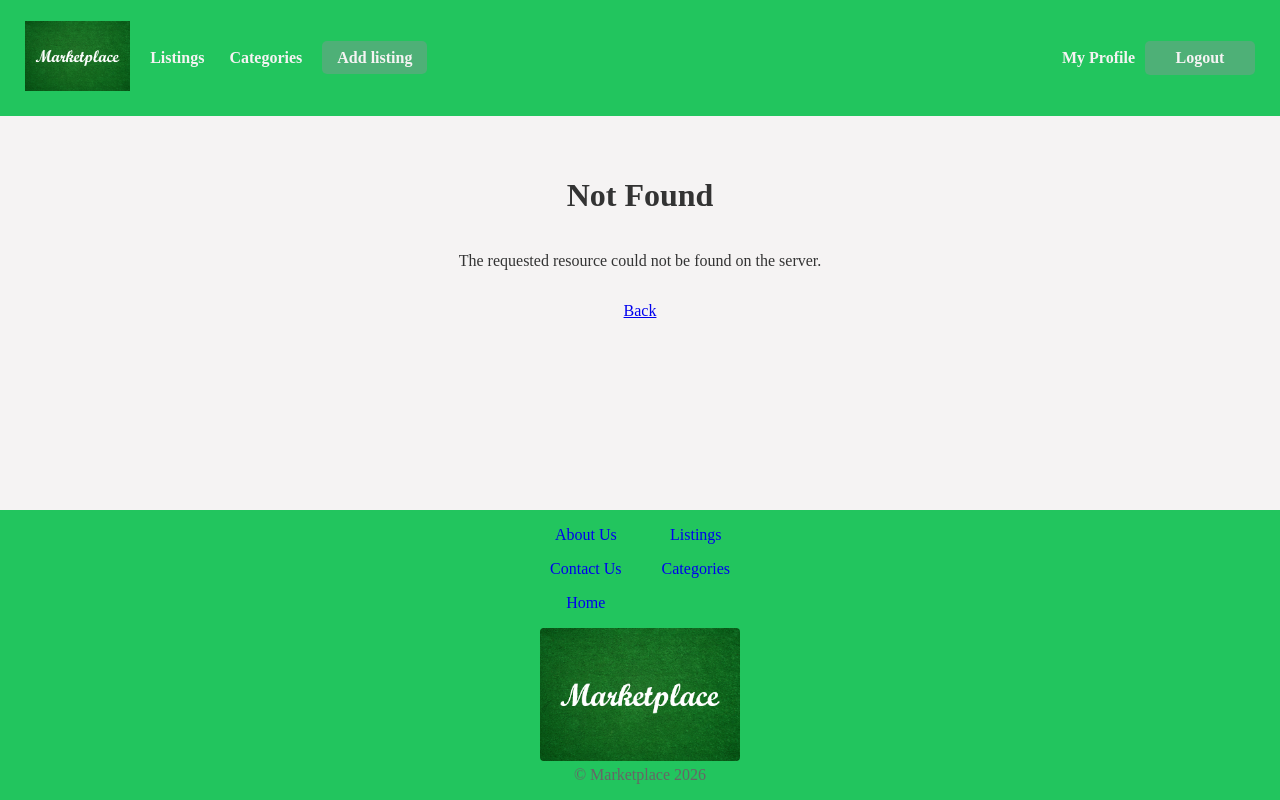
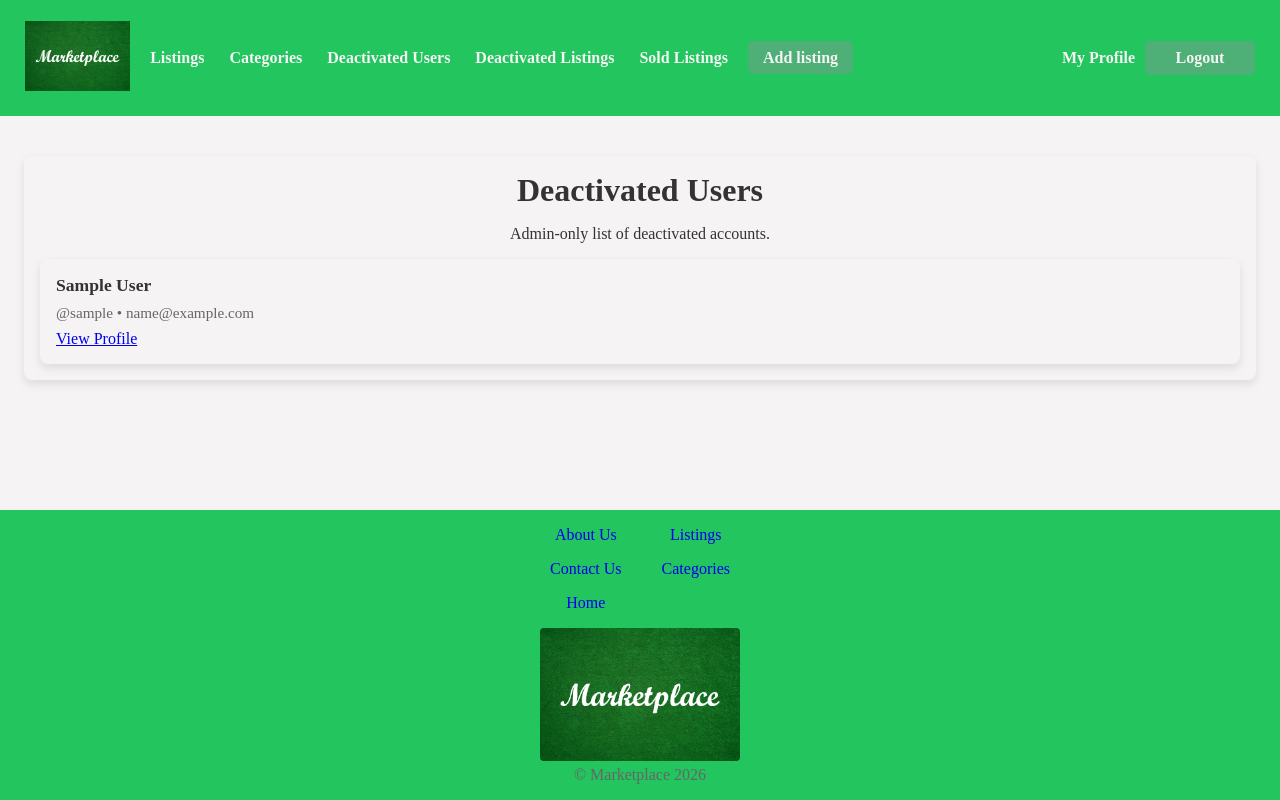
Before and after one commit to JasperK04/marketplace_project, a Flask app: page /deactivated/users in a window 1280 px wide. Run offline with Flask 3, Linux system fonts and the light colour scheme; a user stored in the database is signed in; tables that the repository leaves empty hold one stand-in row (values such as "Sample post").

Commit message:
create admin only pages for overfiews of  d eactivated things and sold listings

```diff
--- a/app/routes.py
+++ b/app/routes.py
@@ -29,6 +29,13 @@ routes = Blueprint("routes", __name__)
 
 def can_view_restricted_pages():
     return current_user.is_authenticated and current_user.is_admin
+
+
+def require_admin():
+    if not can_view_restricted_pages():
+        flash("You do not have permission to view this page.", "error")
+        return False
+    return True
 
 
 def normal_path(path):
@@ -197,9 +204,8 @@ def profile_by_name(user_name: str):
         page=page,
         per_page=per_page,
     )
-    show_deactivated_listings = (
-        current_user.is_authenticated
-        and (current_user.id == user.id or current_user.is_admin)
+    show_deactivated_listings = current_user.is_authenticated and (
+        current_user.id == user.id or current_user.is_admin
     )
     deactivated_listings = []
     sold_listings = []
@@ -404,8 +410,7 @@ def listing(listing_id: int):
     if image:
         listing["filename"] = image.filename
     is_owner = (
-        current_user.is_authenticated
-        and current_user.id == listing["seller"]["id"]
+        current_user.is_authenticated and current_user.id == listing["seller"]["id"]
     )
     if listing["is_deactivated"] and not (can_view_restricted_pages() or is_owner):
         return redirect(url_for("routes.listings"))
@@ -662,6 +667,77 @@ def category_name(category_name: str):  # pylint: disable=redefined-outer-name
     return category(cat.id)
 
 
+@routes.route("/deactivated/users", methods=["GET"])
+@login_required
+def deactivated_users():
+    if not require_admin():
+        return redirect(url_for("routes.index"))
+    users = (
+        db.session.execute(sa.select(User).where(User.is_deactivated.is_(True)))
+        .scalars()
+        .all()
+    )
+    return render_template("deactivated_users.html", users=users)
+
+
+@routes.route("/deactivated/listings", methods=["GET"])
+@login_required
+def deactivated_listings():
+    if not require_admin():
+        return redirect(url_for("routes.index"))
+    page = request.args.get("page", 1, type=int)
+    per_page = request.args.get("per_page", 36, type=int)
+    listings, per_page, total_pages = get_open_listings_with_images(
+        include_only_deactivated=True,
+        include_sold=True,
+        page=page,
+        per_page=per_page,
+    )
+    if page > total_pages:
+        page = total_pages
+    elif page < 1:
+        page = 1
+    return render_template(
+        "deactivated_listings.html",
+        listings=listings,
+        current_page=page,
+        total_pages=total_pages,
+        per_page=per_page,
+        current_page_url=url_for("routes.deactivated_listings"),
+        filter_params={},
+        query_string="",
+    )
+
+
+@routes.route("/sold/listings", methods=["GET"])
+@login_required
+def sold_listings():
+    if not require_admin():
+        return redirect(url_for("routes.index"))
+    page = request.args.get("page", 1, type=int)
+    per_page = request.args.get("per_page", 36, type=int)
+    listings, per_page, total_pages = get_open_listings_with_images(
+        include_only_sold=True,
+        include_deactivated=True,
+        page=page,
+        per_page=per_page,
+    )
+    if page > total_pages:
+        page = total_pages
+    elif page < 1:
+        page = 1
+    return render_template(
+        "sold_listings.html",
+        listings=listings,
+        current_page=page,
+        total_pages=total_pages,
+        per_page=per_page,
+        current_page_url=url_for("routes.sold_listings"),
+        filter_params={},
+        query_string="",
+    )
+
+
 # about/contact us
 @routes.route("/about_us", methods=["GET"])
 def about_us():
--- a/app/static/css/base.css
+++ b/app/static/css/base.css
@@ -253,6 +253,37 @@ body {
     }
 }
 
+.user-list {
+    display: grid;
+    grid-template-columns: repeat(auto-fit, minmax(240px, 1fr));
+    gap: 1em;
+    width: 100%;
+}
+
+.user-card {
+    padding: 1em;
+    border-radius: 8px;
+    box-shadow: 0 4px 10px rgba(0, 0, 0, 0.1);
+    text-align: left;
+    display: flex;
+    flex-direction: column;
+    gap: 0.5em;
+}
+
+.user-card .outline {
+    align-self: flex-start;
+}
+
+.user-name {
+    font-weight: 700;
+    font-size: 1.1rem;
+}
+
+.user-meta {
+    color: var(--color-text-secondary);
+    font-size: 0.95rem;
+}
+
 @media (max-width: 500px) {
     .container {
         margin: 2dvh 2.5dvh;
--- a/app/templates/base.html
+++ b/app/templates/base.html
@@ -29,6 +29,11 @@
                 <div class="links">
                     <a href="{{ url_for('routes.listings') }}">Listings</a>
                     <a href="{{ url_for('routes.categories') }}">Categories</a>
+                    {% if current_user.is_authenticated and current_user.is_admin %}
+                        <a href="{{ url_for('routes.deactivated_users') }}">Deactivated Users</a>
+                        <a href="{{ url_for('routes.deactivated_listings') }}">Deactivated Listings</a>
+                        <a href="{{ url_for('routes.sold_listings') }}">Sold Listings</a>
+                    {% endif %}
                 </div>
 
                 <div class="new-listing">
@@ -67,6 +72,11 @@
     <div id="vertical-menu">
             <a href="{{ url_for('routes.listings') }}">Listings</a>
             <a href="{{ url_for('routes.categories') }}">Categories</a>
+            {% if current_user.is_authenticated and current_user.is_admin %}
+                <a href="{{ url_for('routes.deactivated_users') }}">Deactivated Users</a>
+                <a href="{{ url_for('routes.deactivated_listings') }}">Deactivated Listings</a>
+                <a href="{{ url_for('routes.sold_listings') }}">Sold Listings</a>
+            {% endif %}
             <a class="btn" href="{{ url_for('routes.add_listing')}}">Add listing</a>
             {% if current_user.is_anonymous %}
                 <a class="btn" href="{{ url_for('routes.login') }}">Login</a>
--- /dev/null
+++ b/app/templates/deactivated_users.html
@@ -0,0 +1,23 @@
+{% extends 'base.html' %}
+{% block title %}
+    Deactivated Users - Marketplace
+{% endblock %}
+{% block content %}
+    <div class="sub-container">
+        <h1>Deactivated Users</h1>
+        <p>Admin-only list of deactivated accounts.</p>
+        {% if users %}
+            <div class="user-list">
+                {% for user in users %}
+                    <div class="user-card">
+                        <div class="user-name">{{ user.name }}</div>
+                        <div class="user-meta">@{{ user.username }} &bullet; {{ user.email }}</div>
+                        <a class="outline" href="{{ url_for('routes.profile', user_id=user.id) }}">View Profile</a>
+                    </div>
+                {% endfor %}
+            </div>
+        {% else %}
+            <p>No deactivated users found.</p>
+        {% endif %}
+    </div>
+{% endblock %}
```
Also changed, not shown: app/api/admin.py (+18 -2 lines), app/route_utils.py (+4 -7 lines), app/templates/deactivated_listings.html (added, +17 -0 lines), app/templates/sold_listings.html (added, +17 -0 lines).
